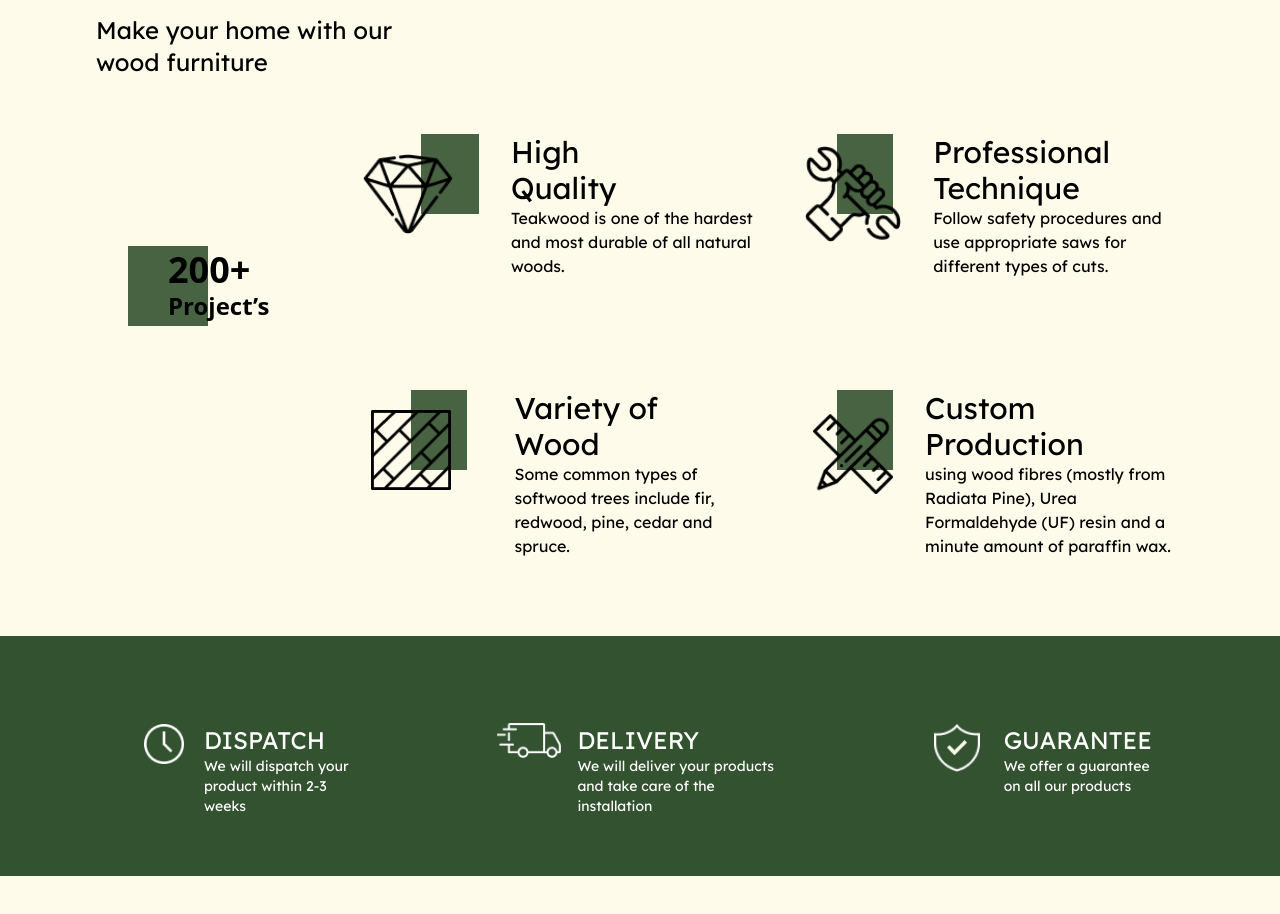
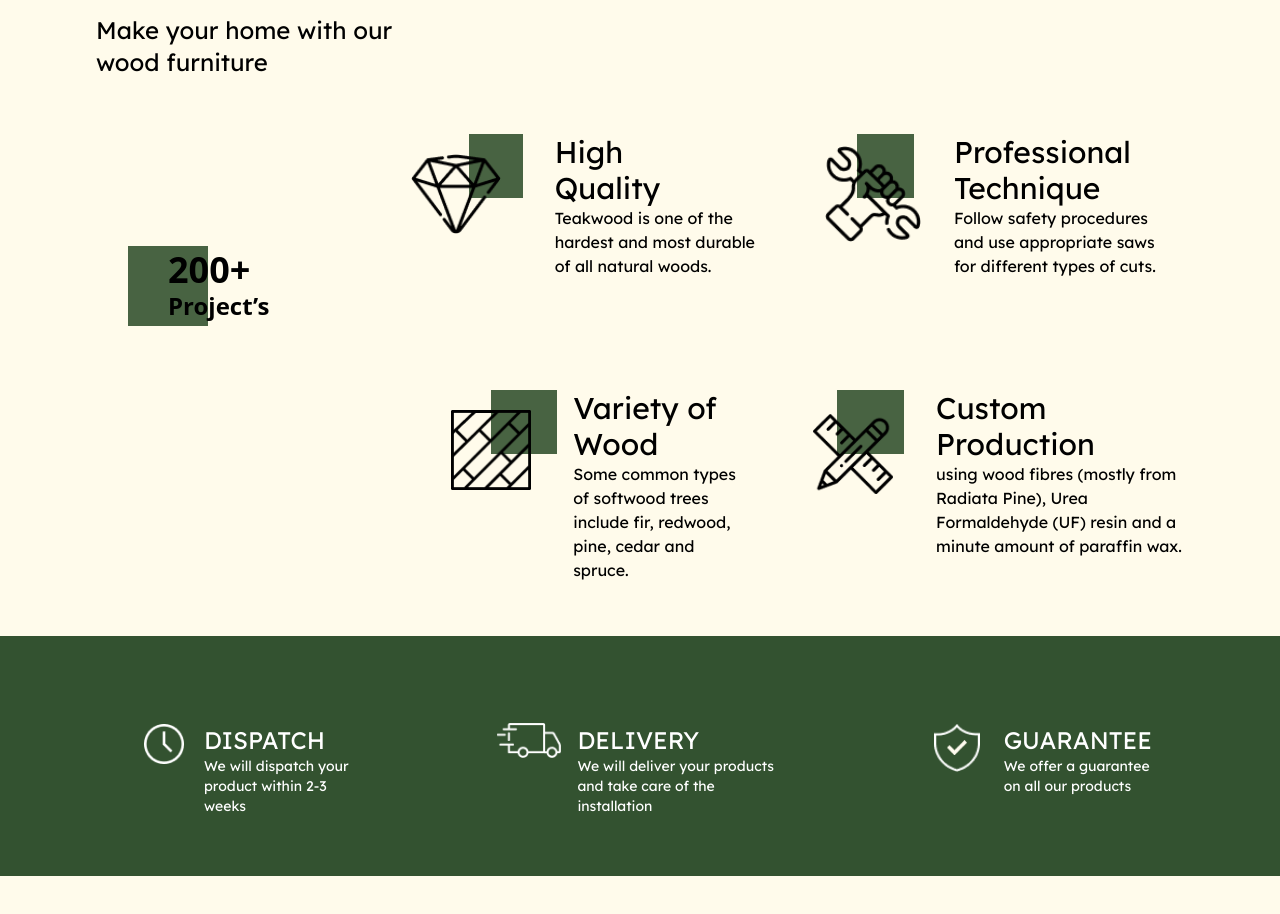
Before and after one commit to anvijayakumar/Furniture-website, a React (Vite) app: page / in a window 1280 px wide. Shown: the part 2840-3754 px from the top of the page. Built offline with nearby package versions, Linux system fonts and the light colour scheme.

Commit message:
Update Home.jsx

```diff
--- a/src/components/Home.jsx
+++ b/src/components/Home.jsx
@@ -246,13 +246,13 @@ const Home = () => {
             </p>
           </div>
           <div>
-            <div className="flex relative right-24">
+            <div className="flex relative right-24 pl-14 md:pl-0 lg:pl-12">
               <img
                 src={dimond}
                 alt="image"
                 className="relative left-8 top-5 h-20 w-24"
               />
-              <p className="bg-clip-border bg-framecolor w-32 h-20"></p>
+              <p className="bg-clip-border bg-framecolor w-32 h-20 md:w-36 md:h-16"></p>
               <div className="font-lexend pl-8">
                 <p className="text-3xl ">
                   High <br />
@@ -266,13 +266,13 @@ const Home = () => {
             </div>
           </div>
           <div>
-            <div className="flex relative right-28 pb-28 pl-22">
+            <div className="flex relative right-28 lg:pb-28 pl-16 md:pl-0 lg:pl-5">
               <img
                 src={hand1}
                 alt="image"
                 className="relative left-16 top-3 h-24 w-28"
               />
-              <p className="bg-clip-border bg-framecolor w-36 h-20"></p>
+              <p className="bg-clip-border bg-framecolor w-36 h-20 md:w-40 md:h-16"></p>
               <div className="font-lexend pl-10">
                 <p className="text-3xl ">Professional Technique</p>
                 <p>
@@ -283,14 +283,14 @@ const Home = () => {
             </div>
           </div>
           <div>
-            <div className="flex relative right-24">
+            <div className="flex relative right-24 md:ml-20 pl-16 md:pl-0 lg:pl-0">
               <img
                 src={parquet}
                 alt="image"
                 className="relative left-10 top-5 h-20 w-20"
               />
-              <p className="bg-clip-border bg-framecolor w-40 h-20"></p>
-              <div className="font-lexend ml-8 px-4">
+              <p className="bg-clip-border bg-framecolor w-40 h-20 md:w-60 md:h-16"></p>
+              <div className="font-lexend ml-8 md:ml-3 md:px-1 px-4">
                 <p className="text-3xl ">
                   Variety of
                   <br /> Wood
@@ -303,13 +303,13 @@ const Home = () => {
             </div>
           </div>
           <div>
-            <div className="flex relative right-24">
+            <div className="flex relative right-24 pl-16 md:pl-0 lg:pl-0">
               <img
                 src={pencil}
                 alt="image"
                 className="relative left-14 top-6 h-20 w-20"
               />
-              <p className="bg-clip-border bg-framecolor w-48 h-20"></p>
+              <p className="bg-clip-border bg-framecolor w-48 h-20 md:w-60 md:h-16"></p>
               <div className="font-lexend pl-8 ">
                 <p className="text-3xl pr-20">Custom Production</p>
                 <p>
```
